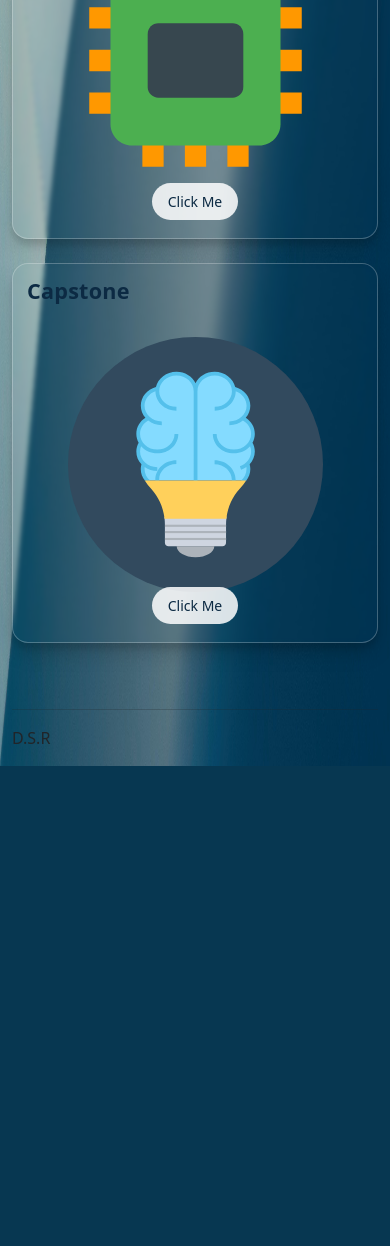
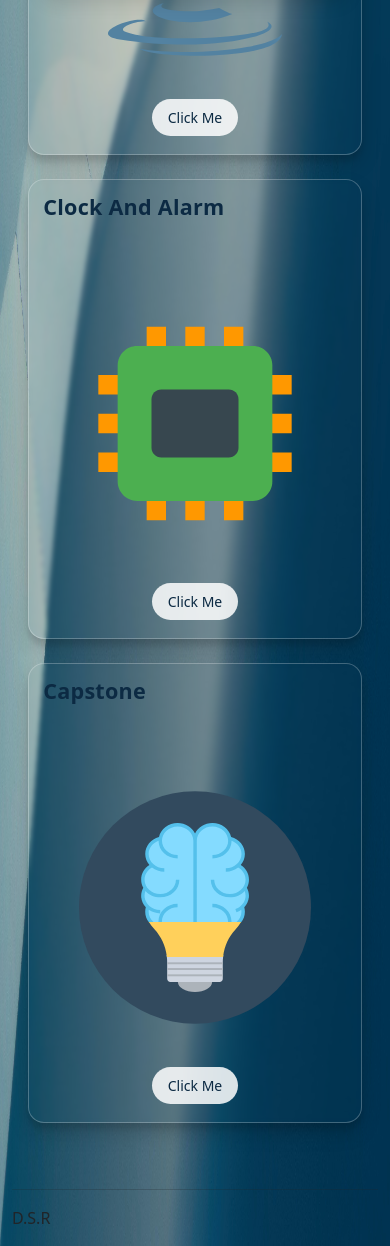
Before and after one commit to Hominsec/RBN-Marketing, a Flask app: page /dashboard in a window 390 px wide. Shown: the part 1912-3158 px from the top of the page. Before the commit the page ends 2678 px from the top, so only its background shows below. Run offline with Flask 3, Linux system fonts and the light colour scheme; parts of the project's set-up code (start-up, migrations or seed data) failed here and were passed over; some libraries are stand-ins or nearby versions.

Commit message:
Refactor dashboard layout and styling for better presentation
Co-authored-by: robinsond993 <robinsond993@gmail.com>

```diff
--- a/app/static/css/dashboard.css
+++ b/app/static/css/dashboard.css
@@ -16,7 +16,7 @@ video{
 .dashboard_item{
   margin: auto;
   width: 100%;
-  min-height: 380px;
+  min-height: 460px;
   background: linear-gradient(135deg, #7CB9E8 0%, #5aa7e0 50%, #3c9ad9 100%);
   padding: 14px 14px 18px 14px;
   border-radius: 16px;
@@ -52,14 +52,22 @@ video{
   color:#fff;
   box-shadow: 0 6px 22px rgba(12,42,67,0.3);
 }
-.dashboard_item:hover>h5{
-opacity:0;
+.video-box{
+  width: 100%;
+  border-radius: 12px;
+  overflow: hidden;
+  box-shadow: 0 4px 18px rgba(0,0,0,0.12);
 }
 .dashboard_item:hover>h4{
 color:black;
 }
 .dashboard_item>p{
   color:#103a5e;
+  max-height: 4.8em; /* ~3 lines */
+  overflow: hidden;
+  display: -webkit-box;
+  -webkit-line-clamp: 3;
+  -webkit-box-orient: vertical;
 }
 /* Background icons remain but scale better */
 #weather_station{
--- a/app/templates/dashboard.html
+++ b/app/templates/dashboard.html
@@ -13,11 +13,11 @@
 {% block main %}
 <h1 class="mb-3" id="id2">My Major Projects</h1>
 <div class="row gy-4">
-  <div class="col-12 col-sm-6 col-lg-4">
+  <div class="col-11 col-sm-6 col-lg-4 mx-auto">
     <div class="dashboard_item weather_station" id="weather_station">
       <h4 id="c_test">Weather Station Application</h4>
       <h5 id="h_phone1"></h5>
-      <div class="ratio ratio-16x9 w-100">
+      <div class="video-box ratio ratio-16x9 w-100">
         <video playsinline autoplay muted id="vid1" poster="">
           <source id="weather" src="" type="video/mp4">
         </video>
@@ -27,11 +27,11 @@
     </div>
   </div>
 
-  <div class="col-12 col-sm-6 col-lg-4">
+  <div class="col-11 col-sm-6 col-lg-4 mx-auto">
     <div class="dashboard_item home_automation" id="home_automation">
       <h4 id="h_a">Home Automation System</h4>
       <h5 id="h_phone2"></h5>
-      <div class="ratio ratio-16x9 w-100">
+      <div class="video-box ratio ratio-16x9 w-100">
         <video playsinline autoplay muted id="vid2" poster="">
           <source id="auto" src="" type="video/mp4">
         </video>
@@ -41,11 +41,11 @@
     </div>
   </div>
 
-  <div class="col-12 col-sm-6 col-lg-4">
+  <div class="col-11 col-sm-6 col-lg-4 mx-auto">
     <div class="dashboard_item sockets" id="sockets">
       <h4 id="sc">CLI Chat</h4>
       <h5 id="h_phone3"></h5>
-      <div class="ratio ratio-16x9 w-100">
+      <div class="video-box ratio ratio-16x9 w-100">
         <video playsinline autoplay muted id="vid3" poster="">
           <source id="sock" src="" type="video/mp4">
         </video>
@@ -55,11 +55,11 @@
     </div>
   </div>
 
-  <div class="col-12 col-sm-6 col-lg-4">
+  <div class="col-11 col-sm-6 col-lg-4 mx-auto">
     <div class="dashboard_item book_keeping" id="book_keeping">
       <h4>Book Keeping Application</h4>
       <h5 id="h_phone4"></h5>
-      <div class="ratio ratio-16x9 w-100">
+      <div class="video-box ratio ratio-16x9 w-100">
         <video playsinline autoplay muted id="vid4" poster="">
           <source id="book" src="" type="video/mp4">
         </video>
@@ -69,7 +69,7 @@
     </div>
   </div>
 
-  <div class="col-12 col-sm-6 col-lg-4">
+  <div class="col-11 col-sm-6 col-lg-4 mx-auto">
     <div class="dashboard_item clock_alarm" id="clock_alarm">
       <h4>Clock And Alarm</h4>
       <h5 id="h_phone5"></h5>
@@ -78,7 +78,7 @@
     </div>
   </div>
 
-  <div class="col-12 col-sm-6 col-lg-4">
+  <div class="col-11 col-sm-6 col-lg-4 mx-auto">
     <div class="dashboard_item capstone" id="capstone">
       <h4>Capstone</h4>
       <h5 id="h_phone6"></h5>
```
